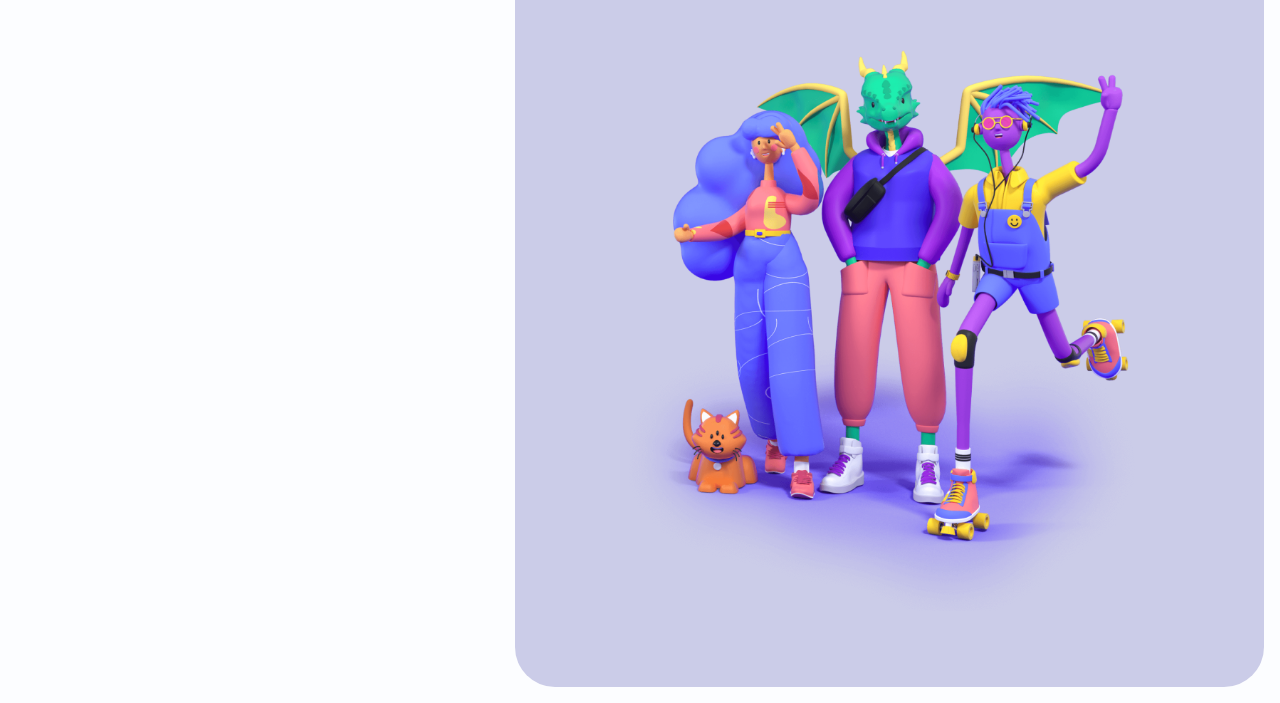
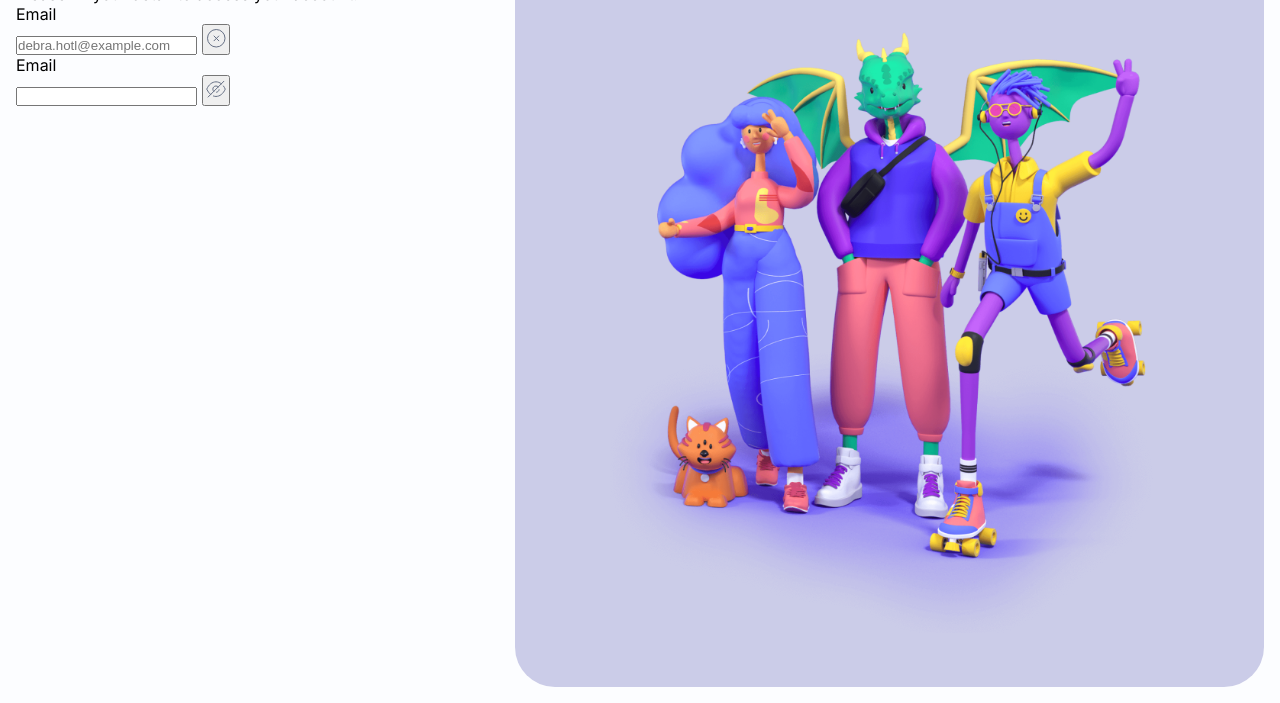
Before and after one commit to PedroMakengo/nft-access, a plain HTML site: page index.html in a window 1280 px wide. Shown: the part 97-800 px from the top of the page. Drawn offline with Linux system fonts and the light colour scheme.

Commit message:
Trabalhando

```diff
--- a/assets/css/main.css
+++ b/assets/css/main.css
@@ -7,6 +7,7 @@
 
 body {
   background: #fcfdff;
+  font-family: "Inter", sans-serif;
 }
 
 .container {
@@ -22,7 +23,7 @@ body {
 
   background-color: #cbcce8;
   background-image: url(../img/DRIP_20.png);
-  background-size: 70%;
+  background-size: 75%;
   background-position: center;
   border-radius: 40px;
 
--- a/index.html
+++ b/index.html
@@ -5,11 +5,112 @@
     <meta http-equiv="X-UA-Compatible" content="IE=edge" />
     <meta name="viewport" content="width=device-width, initial-scale=1.0" />
     <title>NFT Access</title>
+    <link rel="preconnect" href="https://fonts.googleapis.com" />
+    <link rel="preconnect" href="https://fonts.gstatic.com" crossorigin />
+    <link
+      href="https://fonts.googleapis.com/css2?family=Inter:wght@100;200;300;400;500;600;700;800&display=swap"
+      rel="stylesheet"
+    />
     <link rel="stylesheet" href="assets/css/main.css" />
   </head>
   <body>
     <main class="container">
-      <div class="form__login"></div>
+      <div class="form__login">
+        <div class="logo">
+          <img src="assets/img/logo.svg" alt="" />
+        </div>
+
+        <div class="form__nft__access">
+          <div>
+            <h2>NFT Access</h2>
+            <p>Please fill your detail to access your account.</p>
+          </div>
+          <form action="">
+            <div class="form__control">
+              <label for="">Email</label>
+              <div class="input__button">
+                <input type="email" placeholder="debra.hotl@example.com" />
+                <button>
+                  <svg
+                    width="24"
+                    height="24"
+                    viewBox="0 0 24 24"
+                    fill="none"
+                    xmlns="http://www.w3.org/2000/svg"
+                  >
+                    <rect
+                      x="3.5"
+                      y="3.5"
+                      width="17.5"
+                      height="17.5"
+                      rx="8.75"
+                      stroke="#667085"
+                    />
+                    <path
+                      d="M14.7946 10.0021L10.0026 14.7941"
+                      stroke="#667085"
+                      stroke-linecap="round"
+                      stroke-linejoin="round"
+                    />
+                    <path
+                      d="M14.796 14.797L10 10"
+                      stroke="#667085"
+                      stroke-linecap="round"
+                      stroke-linejoin="round"
+                    />
+                  </svg>
+                </button>
+              </div>
+            </div>
+            <div class="form__control">
+              <label for="">Email</label>
+              <div class="input__button">
+                <input type="password" placeholder="" />
+                <button>
+                  <svg
+                    width="24"
+                    height="24"
+                    viewBox="0 0 24 24"
+                    fill="none"
+                    xmlns="http://www.w3.org/2000/svg"
+                  >
+                    <path
+                      d="M9.7606 14.3668C9.1856 13.7928 8.8356 13.0128 8.8356 12.1378C8.8356 10.3848 10.2476 8.9718 11.9996 8.9718C12.8666 8.9718 13.6646 9.3228 14.2296 9.8968"
+                      stroke="#667085"
+                      stroke-linecap="round"
+                      stroke-linejoin="round"
+                    />
+                    <path
+                      d="M15.1048 12.6989C14.8728 13.9889 13.8568 15.0069 12.5678 15.2409"
+                      stroke="#667085"
+                      stroke-linecap="round"
+                      stroke-linejoin="round"
+                    />
+                    <path
+                      d="M6.6546 17.4723C5.0676 16.2263 3.7236 14.4063 2.7496 12.1373C3.7336 9.8583 5.0866 8.0283 6.6836 6.7723C8.2706 5.5163 10.1016 4.8343 11.9996 4.8343C13.9086 4.8343 15.7386 5.5263 17.3356 6.7913"
+                      stroke="#667085"
+                      stroke-linecap="round"
+                      stroke-linejoin="round"
+                    />
+                    <path
+                      d="M19.4476 8.9908C20.1356 9.9048 20.7406 10.9598 21.2496 12.1368C19.2826 16.6938 15.8066 19.4388 11.9996 19.4388C11.1366 19.4388 10.2856 19.2988 9.46761 19.0258"
+                      stroke="#667085"
+                      stroke-linecap="round"
+                      stroke-linejoin="round"
+                    />
+                    <path
+                      d="M19.887 4.2496L4.11301 20.0236"
+                      stroke="#667085"
+                      stroke-linecap="round"
+                      stroke-linejoin="round"
+                    />
+                  </svg>
+                </button>
+              </div>
+            </div>
+          </form>
+        </div>
+      </div>
       <div class="banner__login"></div>
     </main>
   </body>
```
